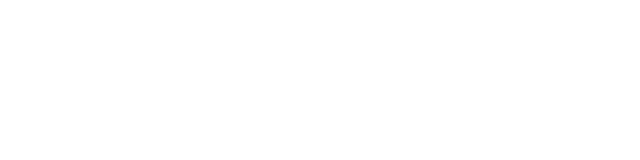
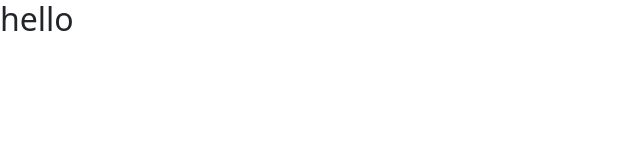
Before and after one commit to MADHUSHANKARI/Final_Project, a React (Create React App) app: page /admin in a window 1280 px wide. Shown: the top 160 px of the page, without its empty margins (0-640 px from the left). Built offline with nearby package versions, Linux system fonts and the light colour scheme.

Commit message:
add navbar to about.js

```diff
--- a/src/components/About.js
+++ b/src/components/About.js
@@ -1,9 +1,13 @@
 import React from 'react';
 import './About.css';
 import 'bootstrap/dist/css/bootstrap.min.css';
-function About() {
+import Navbar from './Navbar';
+
+const About=()=> {
   return (
+    <div><Navbar/>
     <div className="about">
+
       <div className='about1'><h2>About Us</h2>
         <p>MY HALL VISSION is more than just a company; we're a group of creative minds, tech enthusiasts, and event management experts. Our team is comprised of individuals with backgrounds in event planning,furniture arrangement and design, and project management. Together, we have a shared vision of redefining event experiences.</p>
       </div>
@@ -78,6 +82,7 @@
            <p>you're choosing a partner dedicated to transforming your event into a remarkable experience. We believe in the power of innovation, and we're committed to helping you stand out in a competitive market.
           Join us on this exciting journey to explore the endless possibilities of 3D simulation in event management. Contact us today to discuss how we can make your next event truly unforgettable!</p>
       </div>
+      </div>
 
   );
 }
--- a/src/components/Admin.js
+++ b/src/components/Admin.js
@@ -15,7 +15,10 @@
     };
 
     return (
-        <AdminNavbar handleLogout={handleLogout} />
+        <div>
+            <h2>hello</h2>
+        </div>
+
 
     )
 };
```
